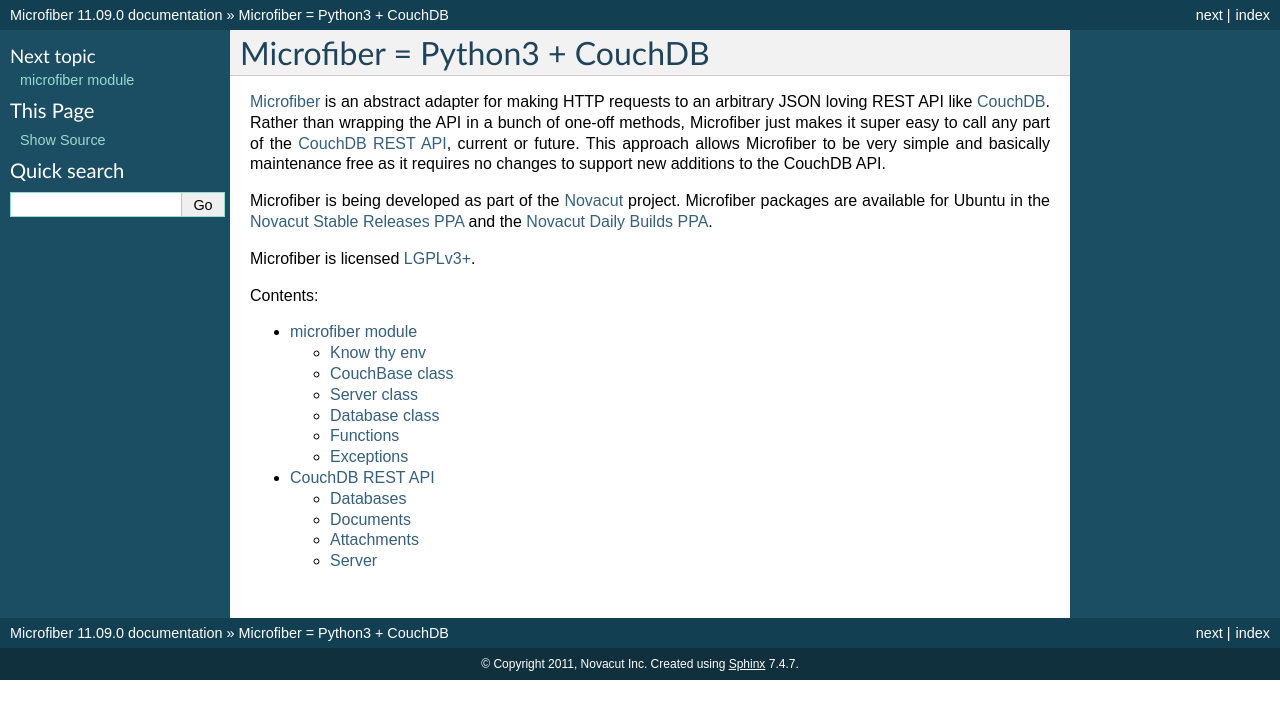
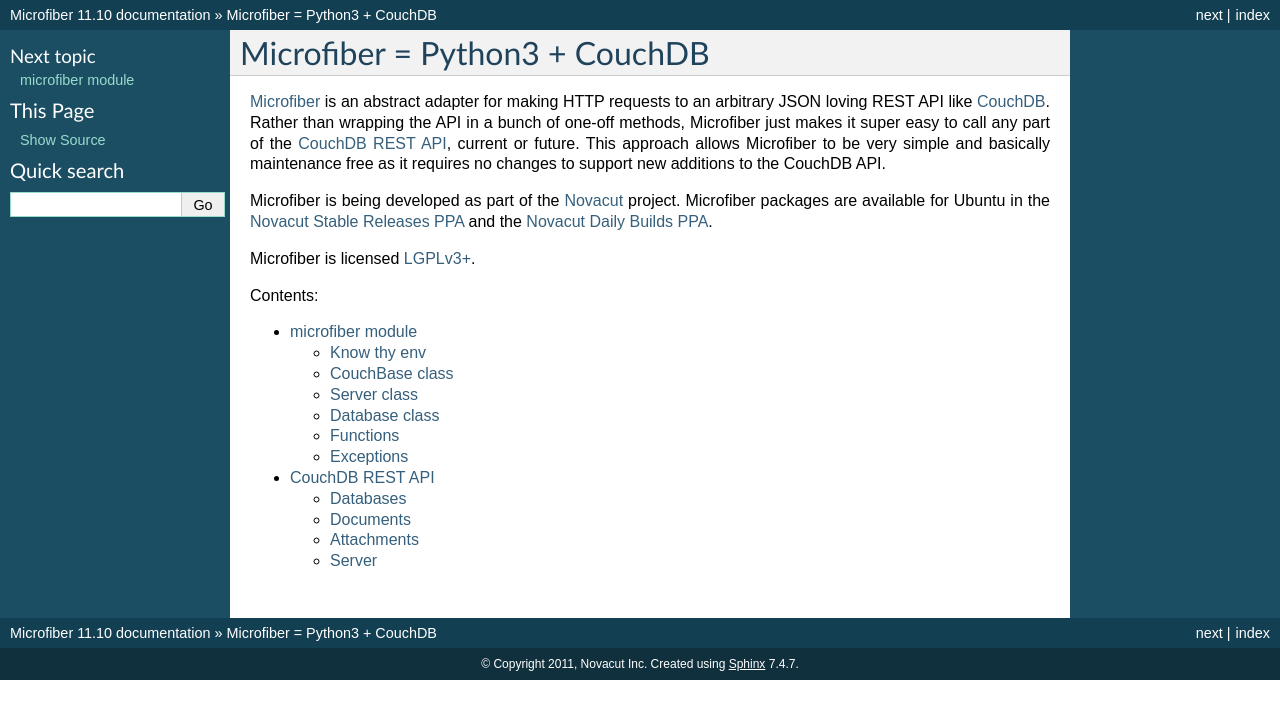
Before and after one commit to json420/microfiber, a Sphinx documentation site: the page built from doc/index.rst, in a window 1280 px wide. Shown: the top 719 px of the page. Built offline with Sphinx 7.4.7, drawn with Linux system fonts in a browser that asks for light colours.

Commit message:
Bumped version to 11.10, few tweaks to build_with_docs

```diff
--- a/doc/conf.py
+++ b/doc/conf.py
@@ -48,9 +48,9 @@ copyright = u'2011, Novacut Inc'
 # built documents.
 #
 # The short X.Y version.
-version = '11.09'
+version = '11.10'
 # The full version, including alpha/beta/rc tags.
-release = '11.09.0'
+release = version
 
 # The language for content autogenerated by Sphinx. Refer to documentation
 # for a list of supported languages.
--- a/microfiber.py
+++ b/microfiber.py
@@ -141,7 +141,7 @@ __all__ = (
     'ServerError',
 )
 
-__version__ = '11.09.1'
+__version__ = '11.10.0'
 USER_AGENT = 'microfiber ' + __version__
 SERVER = 'http://localhost:5984/'
 DC3_CMD = ('/usr/bin/dc3-control', 'GetEnv')
--- a/setup.py
+++ b/setup.py
@@ -119,9 +119,13 @@ class build_with_docs(build):
         tree = path.dirname(path.abspath(__file__))
         src = path.join(tree, 'doc')
         dst = path.join(tree, 'doc', '_build', 'html')
+        doctrees = path.join(tree, 'doc', '_build', 'doctrees')
         cmd = [
             sphinx,
+            '-W',  # Turn  warnings  into  errors
+            '-E',  # Don't  use a saved environment
             '-b', 'html',
+            '-d', doctrees,
             src,
             dst
         ]
```
Also changed, not shown: 1 other file.
